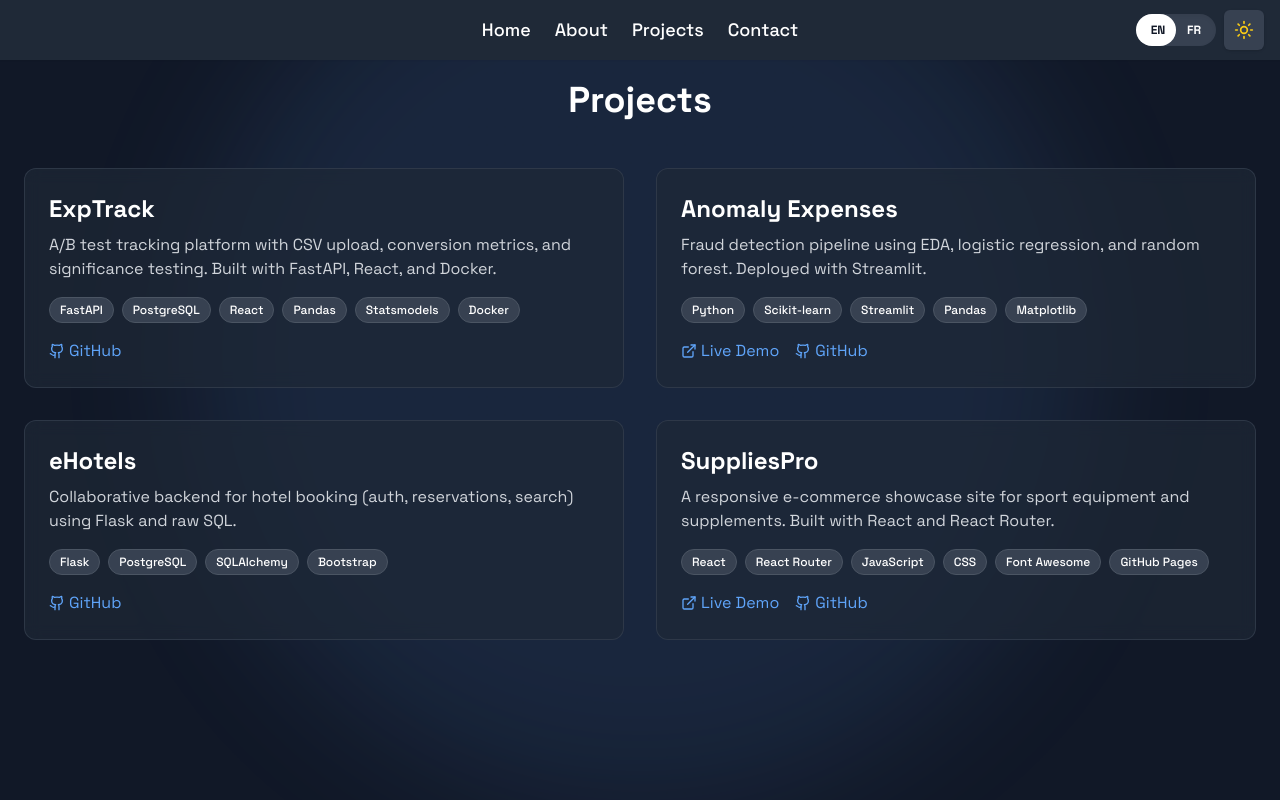
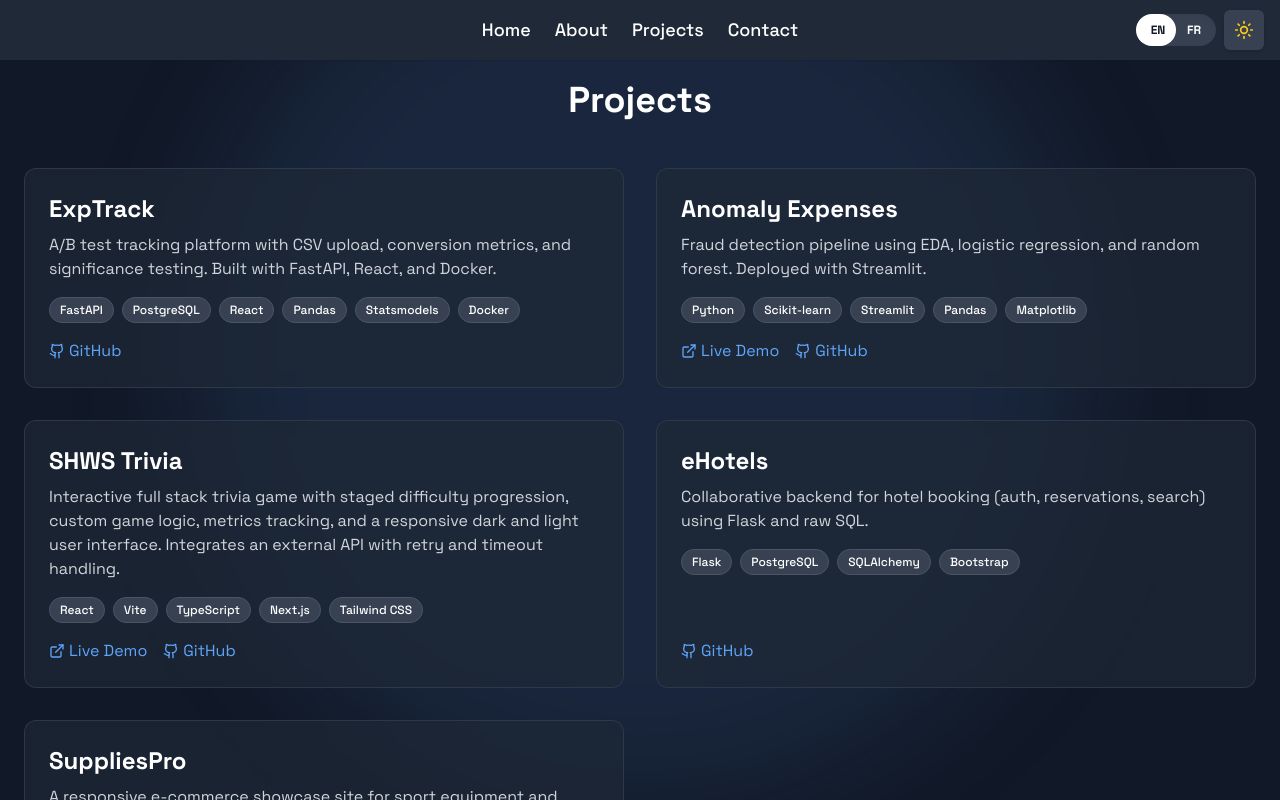
Before and after one commit to Ilyas-Ait-Ali/portfolio-website, a React (Vite) app: page /projects in a window 1280 px wide. Shown: the top 800 px of the page. Built offline with nearby package versions, Linux system fonts and the light colour scheme.

Commit message:
feat(projects): add SHWS Trivia and refactor live and github labels

```diff
--- a/src/i18n/projects.js
+++ b/src/i18n/projects.js
@@ -1,6 +1,8 @@
 const projects = {
   en: {
     heading: "Projects",
+    live: "Live Demo",
+    github: "GitHub",
     expTrack: {
       title: "ExpTrack",
       description:
@@ -11,6 +13,12 @@ const projects = {
       description:
         "Fraud detection pipeline using EDA, logistic regression, and random forest. Deployed with Streamlit.",
     },
+    shwsTrivia: {
+      title: "SHWS Trivia",
+      description:
+        "Interactive full stack trivia game with staged difficulty progression, custom game logic, metrics tracking, and a responsive dark and light user interface. Integrates an external API with retry and timeout handling.",
+
+    },
     eHotels: {
       title: "eHotels",
       description:
@@ -20,8 +28,6 @@ const projects = {
       title: "SuppliesPro",
       description:
         "A responsive e-commerce showcase site for sport equipment and supplements. Built with React and React Router.",
-      live: "Live Demo",
-      github: "GitHub",
     },
   },
   fr: {
@@ -36,6 +42,13 @@ const projects = {
       description:
         "Pipeline de détection de fraude utilisant EDA, régression logistique et forêt aléatoire. Déployé avec Streamlit.",
     },
+    shwsTrivia: {
+      title: "SHWS Trivia",
+      description:
+        "Jeu de trivia interactif full stack avec progression de difficulté par étapes, logique de jeu personnalisée, suivi de métriques et interface utilisateur responsive avec mode clair et sombre. Intègre une API externe avec gestion des délais et des tentatives de reprise.",
+
+    },
+
     eHotels: {
       title: "eHotels",
       description:
@@ -45,8 +58,7 @@ const projects = {
       title: "SuppliesPro",
       description:
         "Un site vitrine réactif pour du matériel sportif et des suppléments. Construit avec React et React Router.",
-      live: "Démo",
-      github: "GitHub",
+
     },
   },
 };
--- a/src/pages/Projects.jsx
+++ b/src/pages/Projects.jsx
@@ -25,6 +25,14 @@ export default function Projects() {
       repo: "https://github.com/Ilyas-Ait-Ali/Anomaly-Expenses",
     },
     {
+      id: "shwstrivia",
+      title: t.shwsTrivia.title,
+      description: t.shwsTrivia.description,
+      stack: ["React", "Vite", "TypeScript", "Next.js", "Tailwind CSS"],
+      live: "https://shws-trivia-challenge-ilyas.vercel.app",
+      repo: "https://github.com/Ilyas-Ait-Ali/shws-trivia-challenge",
+    },
+    {
       id: "ehotels",
       title: t.eHotels.title,
       description: t.eHotels.description,
@@ -36,7 +44,14 @@ export default function Projects() {
       id: "suppliespro",
       title: t.suppliesPro.title,
       description: t.suppliesPro.description,
-      stack: ["React", "React Router", "JavaScript", "CSS", "Font Awesome", "GitHub Pages"],
+      stack: [
+        "React",
+        "React Router",
+        "JavaScript",
+        "CSS",
+        "Font Awesome",
+        "GitHub Pages",
+      ],
       live: "https://Ilyas-Ait-Ali.github.io/SuppliesPro-Website",
       repo: "https://github.com/Ilyas-Ait-Ali/SuppliesPro-Website",
     },
@@ -49,7 +64,7 @@ export default function Projects() {
       animate={{ opacity: 1, y: 0 }}
       transition={{ duration: 0.45 }}
     >
-      {/* Background polish (same as other pages) */}
+      {/* Background polish */}
       <div className="pointer-events-none absolute -top-24 left-1/2 -translate-x-1/2 w-[900px] h-[900px] rounded-full bg-blue-500/12 blur-3xl dark:bg-blue-400/10" />
       <div className="pointer-events-none absolute inset-0 opacity-[0.06] dark:opacity-[0.03] bg-[radial-gradient(circle_at_1px_1px,rgba(0,0,0,0.35)_1px,transparent_1px)] [background-size:18px_18px]" />
 
@@ -126,7 +141,7 @@ function ProjectSection({ t, projectList }) {
                   className="flex items-center gap-1 text-blue-600 dark:text-blue-400 hover:underline"
                 >
                   <ExternalLink size={16} />
-                  {t.suppliesPro.live}
+                  {t.live}
                 </a>
               )}
 
@@ -137,7 +152,7 @@ function ProjectSection({ t, projectList }) {
                 className="flex items-center gap-1 text-blue-600 dark:text-blue-400 hover:underline"
               >
                 <Github size={16} />
-                {t.suppliesPro.github}
+                {t.github}
               </a>
             </div>
           </motion.div>
```
